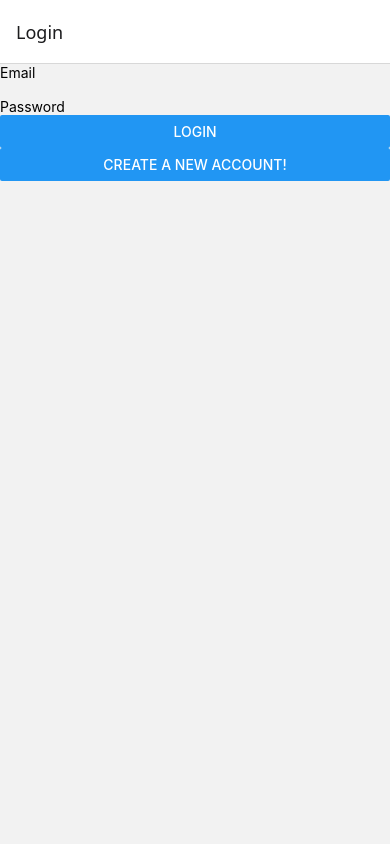
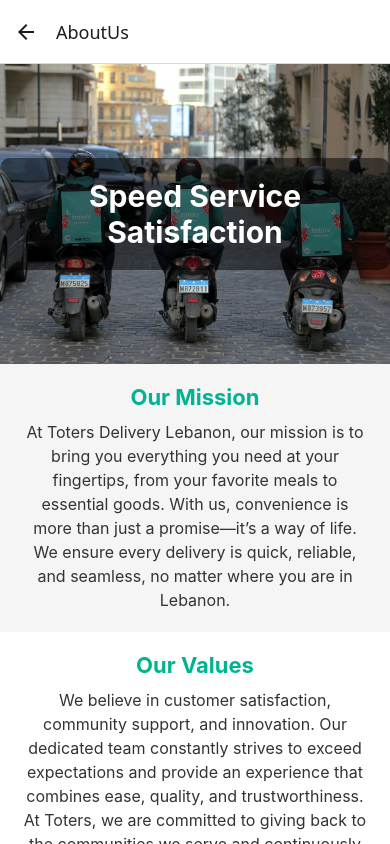
Before and after one commit to JoseEliasss/React-Native-Project, a React Native app: screen /AboutUs in a window 390 px wide. Built offline with nearby package versions, Linux system fonts and the light colour scheme; no server answers.

Commit message:
added aboutus(still in progress) and a rout for it + fixed the hero(still  in progress)

```diff
--- /dev/null
+++ b/app/AboutUs.jsx
@@ -0,0 +1,93 @@
+import React from "react";
+import { View, Text, Image, StyleSheet, ScrollView } from "react-native";
+import Hero from "./Hero";
+import AboutHero from "../assets/images/DeliveryImage.jpeg";
+
+const AboutUs = () => {
+  return (
+    <ScrollView style={styles.container}>
+      {/* Hero Section */}
+      <Hero image={AboutHero} title="Speed Service Satisfaction" />
+
+      {/* Mission Section */}
+      <View style={styles.section}>
+        <Text style={styles.sectionTitle}>Our Mission</Text>
+        <Text style={styles.sectionText}>
+          At Toters Delivery Lebanon, our mission is to bring you everything you
+          need at your fingertips, from your favorite meals to essential goods.
+          With us, convenience is more than just a promise—it’s a way of life.
+          We ensure every delivery is quick, reliable, and seamless, no matter
+          where you are in Lebanon.
+        </Text>
+      </View>
+
+      {/* Values Section */}
+      <View style={[styles.section, styles.lightSection]}>
+        <Text style={styles.sectionTitle}>Our Values</Text>
+        <Text style={styles.sectionText}>
+          We believe in customer satisfaction, community support, and
+          innovation. Our dedicated team constantly strives to exceed
+          expectations and provide an experience that combines ease, quality,
+          and trustworthiness. At Toters, we are committed to giving back to the
+          communities we serve and continuously improving our services to meet
+          your evolving needs.
+        </Text>
+      </View>
+
+      {/* Team Section */}
+      <View style={styles.section}>
+        <Text style={styles.sectionTitle}>Meet Our Founders</Text>
+        <Image
+          source={require("../assets/images/Founders.jpeg")}
+          style={styles.teamImage}
+        />
+        <Text style={styles.sectionText}>
+          Toters Delivery was founded by a team of visionary entrepreneurs who
+          saw the need for a more reliable, efficient delivery service in
+          Lebanon. With backgrounds in technology, logistics, and customer
+          service, our founders are dedicated to transforming the delivery
+          landscape in Lebanon and beyond. Their commitment to innovation and
+          excellence drives Toters’ mission to provide fast, dependable delivery
+          for everyone, every day. Under their leadership, Toters has grown to
+          become a trusted name in the industry, known for quality, convenience,
+          and community.
+        </Text>
+      </View>
+    </ScrollView>
+  );
+};
+
+const styles = StyleSheet.create({
+  container: {
+    flex: 1,
+    backgroundColor: "#fff",
+  },
+  section: {
+    padding: 20,
+    backgroundColor: "#f5f5f5",
+  },
+  lightSection: {
+    backgroundColor: "#fff",
+  },
+  sectionTitle: {
+    fontSize: 22,
+    fontWeight: "bold",
+    color: "#00b391",
+    marginBottom: 10,
+    textAlign: "center",
+  },
+  sectionText: {
+    fontSize: 16,
+    color: "#333",
+    lineHeight: 24,
+    textAlign: "center",
+  },
+  teamImage: {
+    width: "100%",
+    height: 200,
+    borderRadius: 15,
+    marginVertical: 20,
+  },
+});
+
+export default AboutUs;
--- a/app/App.js
+++ b/app/App.js
@@ -5,6 +5,7 @@
 import List from "./List";
 import Details from "./Details";
 import Home from "./Home";
+import AboutUs from "./AboutUs";
 import { FIREBASE_AUTH } from "../FirebaseCofing"; // Corrected import
 import { onAuthStateChanged } from "firebase/auth";
 
@@ -42,10 +43,11 @@
 
   return (
     <NavigationContainer>
-      <Stack.Navigator initialRouteName={user ? "Inside" : "Login"}>
+      <Stack.Navigator initialRouteName={user ? "AboutUs" : "Login"}>
         <Stack.Screen name="Login" component={Login} />
         <Stack.Screen name="Home" component={Home} />
         <Stack.Screen name="Inside" component={InsideLayout} />
+        <Stack.Screen name="AboutUs" component={AboutUs} />
       </Stack.Navigator>
     </NavigationContainer>
   );
--- a/app/Hero.jsx
+++ b/app/Hero.jsx
@@ -4,7 +4,7 @@
 // Hero component accepts 'image' and 'title' as props
 const Hero = ({ image, title }) => {
   return (
-    <ImageBackground source={{ uri: image }} style={styles.heroSection}>
+    <ImageBackground source={image} style={styles.heroSection}>
       <View style={styles.heroOverlay}>
         <Text style={styles.heroTitle}>{title}</Text>
       </View>
@@ -19,7 +19,6 @@
     height: 300, // Adjust height as necessary
     justifyContent: "center",
     alignItems: "center",
-    backgroundColor: "transparent", // Ensure the background image takes precedence
   },
   heroOverlay: {
     backgroundColor: "rgba(0, 0, 0, 0.5)", // Dark overlay to improve text readability
@@ -28,7 +27,7 @@
   },
   heroTitle: {
     color: "#fff", // White text color
-    fontSize: 30,   // Adjust font size as necessary
+    fontSize: 30, // Adjust font size as necessary
     fontWeight: "bold",
     textAlign: "center",
   },
```
